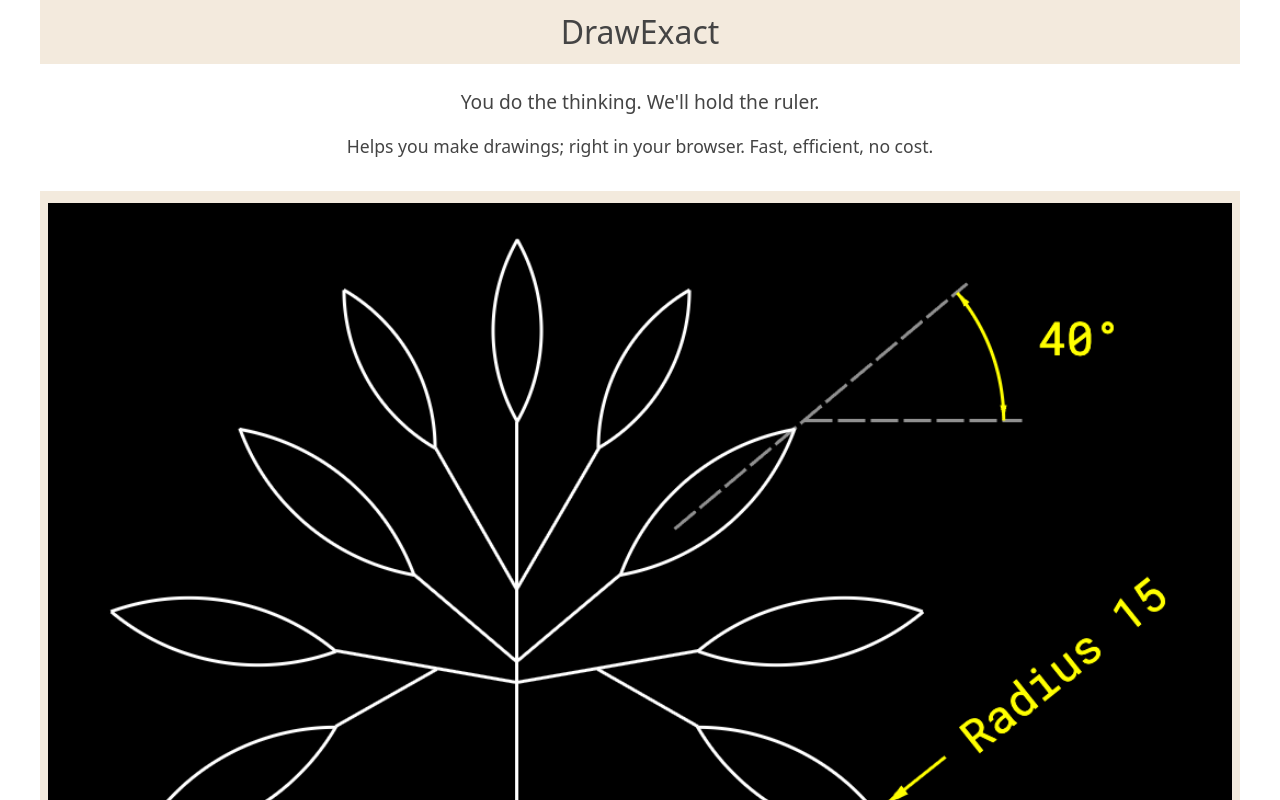
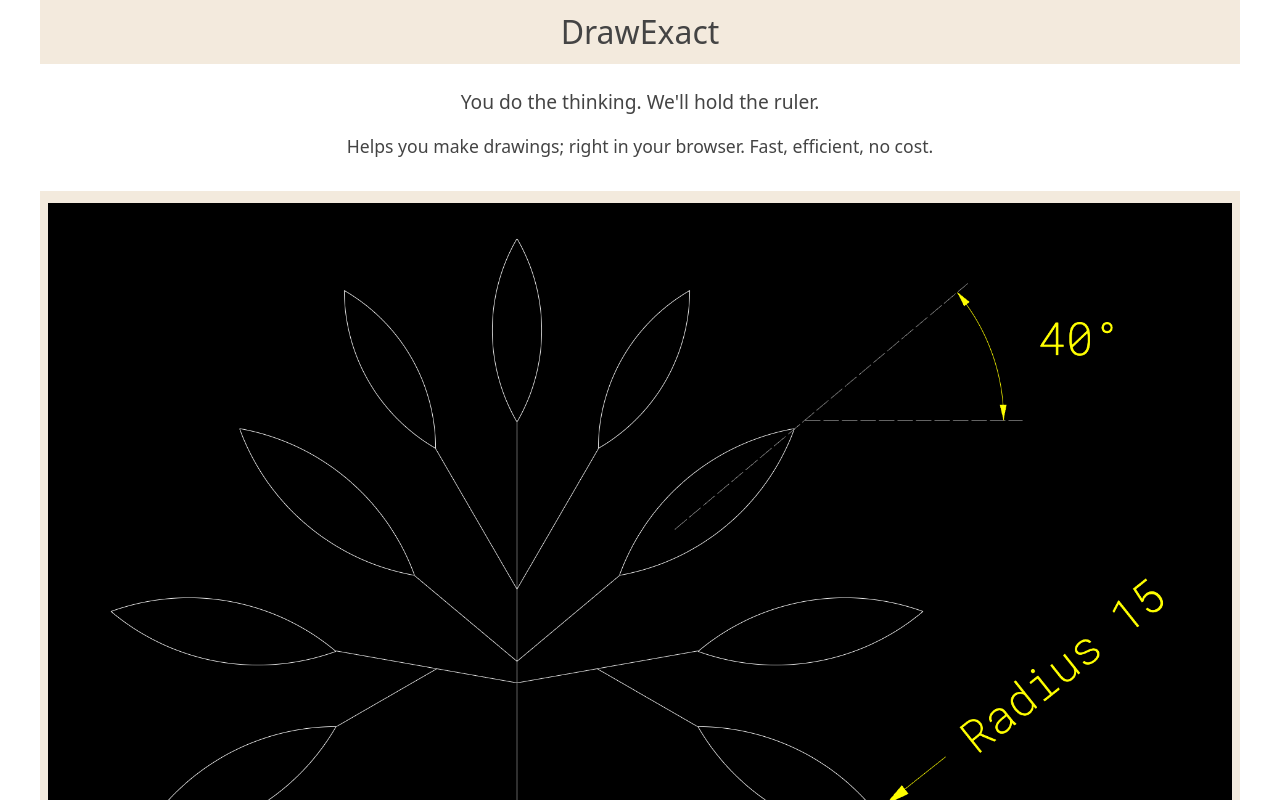
Before and after one commit to peterhoward42/dxact-web, a Svelte app: page / in a window 1280 px wide. Shown: the top 800 px of the page. Built offline with nearby package versions, Linux system fonts and the light colour scheme.

Commit message:
Introduce a rune state for device form factor

```diff
--- a/src/App.svelte
+++ b/src/App.svelte
@@ -1,4 +1,6 @@
 <script>
+    import { onMount } from "svelte";
+
     import HeroSection from "./components/HeroSection.svelte";
     import ScrollCue from "./components/ScrollCue.svelte";
     import WhatIs from "./components/WhatIs.svelte";
@@ -14,6 +16,13 @@
     import ExpandedInfinite from "./components/ExpandedInfinite.svelte";
     import ExpandedZoomMethods from "./components/ExpandedZoomMethods.svelte";
     import ExpandedSpeed from "./components/ExpandedSpeed.svelte";
+    import { setupMediaQueryObserver } from "./services/responsive.svelte";
+
+    // Capture changes to the viewport size (mobile/tablet/desktop) and publish changes
+    // via a rune.
+    onMount(async () => {
+        setupMediaQueryObserver();
+    });
 </script>
 
 <div class="screen">
@@ -41,8 +50,8 @@
         max-width: 1200px;
         margin-left: auto;
         margin-right: auto;
-        padding-left: .5rem;
-        padding-right: .5rem;
+        padding-left: 0.5rem;
+        padding-right: 0.5rem;
     }
 
     .layout {
--- a/src/components/Carousel.svelte
+++ b/src/components/Carousel.svelte
@@ -1,4 +1,5 @@
 <script>
+    import { responsiveMeta } from "../services/responsive.svelte";
     import { composedImagesState } from "./ComposedImages.svelte";
 
     let { frames, aspectRatio } = $props();
@@ -12,6 +13,22 @@
             index == composedImagesState.upNext
         );
     }
+
+    // Replace the given mobileImageSrc (e.g. "apple_M.png") with for example "apple_T.png",
+    // to correspond to the current viewport size.
+    function deviceOptimisedImageSrc(mobileImageSrc) {
+        switch (responsiveMeta.deviceFormFactor) {
+            case "mobile":
+                return mobileImageSrc;
+                break;
+            case "tablet":
+                return mobileImageSrc.replace("M.png", "T.png");
+                break;
+            default:
+                return mobileImageSrc.replace("M.png", "D.png");
+                break;
+        }
+    }
 </script>
 
 <div class="carousel qbg-alt" style:aspect-ratio={aspectRatio}>
@@ -24,7 +41,7 @@
             class:show={shouldBeVisible(index)}
             class:hide={!shouldBeVisible(index)}
         >
-            <img src={frame.imageSrc} alt="" />
+            <img src={deviceOptimisedImageSrc(frame.imageSrc)} alt="" />
         </div>
     {/each}
 </div>
--- a/src/components/ComposedImages.svelte
+++ b/src/components/ComposedImages.svelte
@@ -15,56 +15,86 @@
         setStateToShowGivenFrame(mod(composedImagesState.current + 1));
     }
 
-    export const carouselFrames = [
+    import appleM from "/src/assets/images/forlandingpageapple_M.png";
+    import appleD from "/src/assets/images/forlandingpageapple_D.png";
+
+    import chainM from "/src/assets/images/forlandingpagechain_M.png";
+    import chainD from "/src/assets/images/forlandingpagechain_D.png";
+
+    import copypastearcM from "/src/assets/images/forlandingpagecopiesonarc_M.png";
+    import copypastearcD from "/src/assets/images/forlandingpagecopiesonarc_D.png";
+
+    import copypastelineM from "/src/assets/images/forlandingpagecopyrepeatline_M.png";
+    import copypastelineD from "/src/assets/images/forlandingpagecopyrepeatline_D.png";
+
+    import languageM from "/src/assets/images/forlandingpagelanguage_M.png";
+    import languageD from "/src/assets/images/forlandingpagelanguage_D.png";
+
+    import flowerM from "/src/assets/images/forlandingpageflower_M.png";
+    import flowerD from "/src/assets/images/forlandingpageflower_D.png";
+
+    import transformsM from "/src/assets/images/forlandingpagetransformpaste_M.png";
+    import transformsD from "/src/assets/images/forlandingpagetransformpaste_D.png";
+
+    import choreographedtextM from "/src/assets/images/forlandingpagechoreographedtext_M.png";
+    import choreographedtextD from "/src/assets/images/forlandingpagechoreographedtext_D.png";
+
+    import libraryM from "/src/assets/images/forlandingpagelibrary_M.png";
+    import libraryD from "/src/assets/images/forlandingpagelibrary_D.png";
+
+    import zoomtargetM from "/src/assets/images/forlandingpageaccuratezoom_M.png";
+    import zoomtargetD from "/src/assets/images/forlandingpageaccuratezoom_D.png";
+
+    export var carouselFrames = [
         {
             label: "DrawExact's thinking words",
             subLabel: "Same as your thinking words",
-            imageSrc: language,
+            imageSrc: languageM,
         },
         {
             label: "You command the geometry",
             subLabel: "None of that auto snapping you don't want",
-            imageSrc: flower,
+            imageSrc: flowerM,
         },
         {
             label: "Choreographed text",
             subLabel: "Precise. Multilingual. And symbols.",
-            imageSrc: choreographedtext,
+            imageSrc: choreographedtextM,
         },
         {
             label: "Transforms",
             subLabel: "A superpower when you Paste",
-            imageSrc: transforms,
+            imageSrc: transformsM,
         },
         {
             label: "Linear Auto-Repeat Patterns",
             subLabel: "Draw just ONE bike",
-            imageSrc: copypasteline,
+            imageSrc: copypastelineM,
         },
         {
             label: "Circular Repeat Patterns",
             subLabel: "Draw just ONE blade!",
-            imageSrc: copypastearc,
+            imageSrc: copypastearcM,
         },
         {
             label: "Surgical zoom",
             subLabel: "Zoom precisely - in a single step",
-            imageSrc: zoomtarget,
+            imageSrc: zoomtargetM,
         },
         {
             label: "Auto dimensions",
             subLabel: "For engineering drawings",
-            imageSrc: chain,
+            imageSrc: chainM,
         },
         {
             label: "Compose circles and arcs",
             subLabel: "Easy to arrange, blend and trim curves.",
-            imageSrc: apple,
+            imageSrc: appleM,
         },
         {
             label: "Make library drawings",
             subLabel: "Copy - Scale - Reuse",
-            imageSrc: library,
+            imageSrc: libraryM,
         },
     ];
     const nFrames = carouselFrames.length;
@@ -98,17 +128,6 @@
 <script>
     import Carousel from "./Carousel.svelte";
     import { onMount, tick } from "svelte";
-
-    import apple from "/src/assets/images/forlandingpageapple_M.png";
-    import chain from "/src/assets/images/forlandingpagechain_M.png";
-    import copypastearc from "/src/assets/images/forlandingpagecopiesonarc_M.png";
-    import copypasteline from "/src/assets/images/forlandingpagecopyrepeatline_M.png";
-    import language from "/src/assets/images/forlandingpagelanguage_M.png";
-    import flower from "/src/assets/images/forlandingpageflower_M.png";
-    import transforms from "/src/assets/images/forlandingpagetransformpaste_M.png";
-    import choreographedtext from "/src/assets/images/forlandingpagechoreographedtext_M.png";
-    import library from "/src/assets/images/forlandingpagelibrary_M.png";
-    import zoomtarget from "/src/assets/images/forlandingpageaccuratezoom_M.png";
     import ComposedImagesLabelArea from "./ComposedImagesLabelArea.svelte";
 
     let { aspectRatio } = $props();
--- /dev/null
+++ b/src/services/responsive.svelte.js
@@ -0,0 +1,27 @@
+// This rune emits state changes to the host device form factor.
+export let responsiveMeta = $state({
+    deviceFormFactor: "mobile",
+})
+
+export function setupMediaQueryObserver() {
+    console.log("XXXX arrived in setupMediaQueryObserver()")
+
+    const isMobile = window.matchMedia("(300px <= width <= 576px)");
+    const isTablet = window.matchMedia("(576px < width <= 992px)");
+    const isDesktop = window.matchMedia("(992px < width <= 99999px)");
+
+    function handleChange(mql, formFactor) {
+        if (mql.matches) {
+            console.log("XXXX setting ff to: ", formFactor)
+            responsiveMeta.deviceFormFactor = formFactor
+        }
+    }
+
+    handleChange(isMobile, "mobile")
+    handleChange(isTablet, "tablet")
+    handleChange(isDesktop, "desktop")
+
+    isMobile.addEventListener("change", (mql) => { handleChange(mql, "mobile") });
+    isTablet.addEventListener("change", (mql) => { handleChange(mql, "tablet") });
+    isDesktop.addEventListener("change", (mql) => { handleChange(mql, "desktop") });
+}
```
